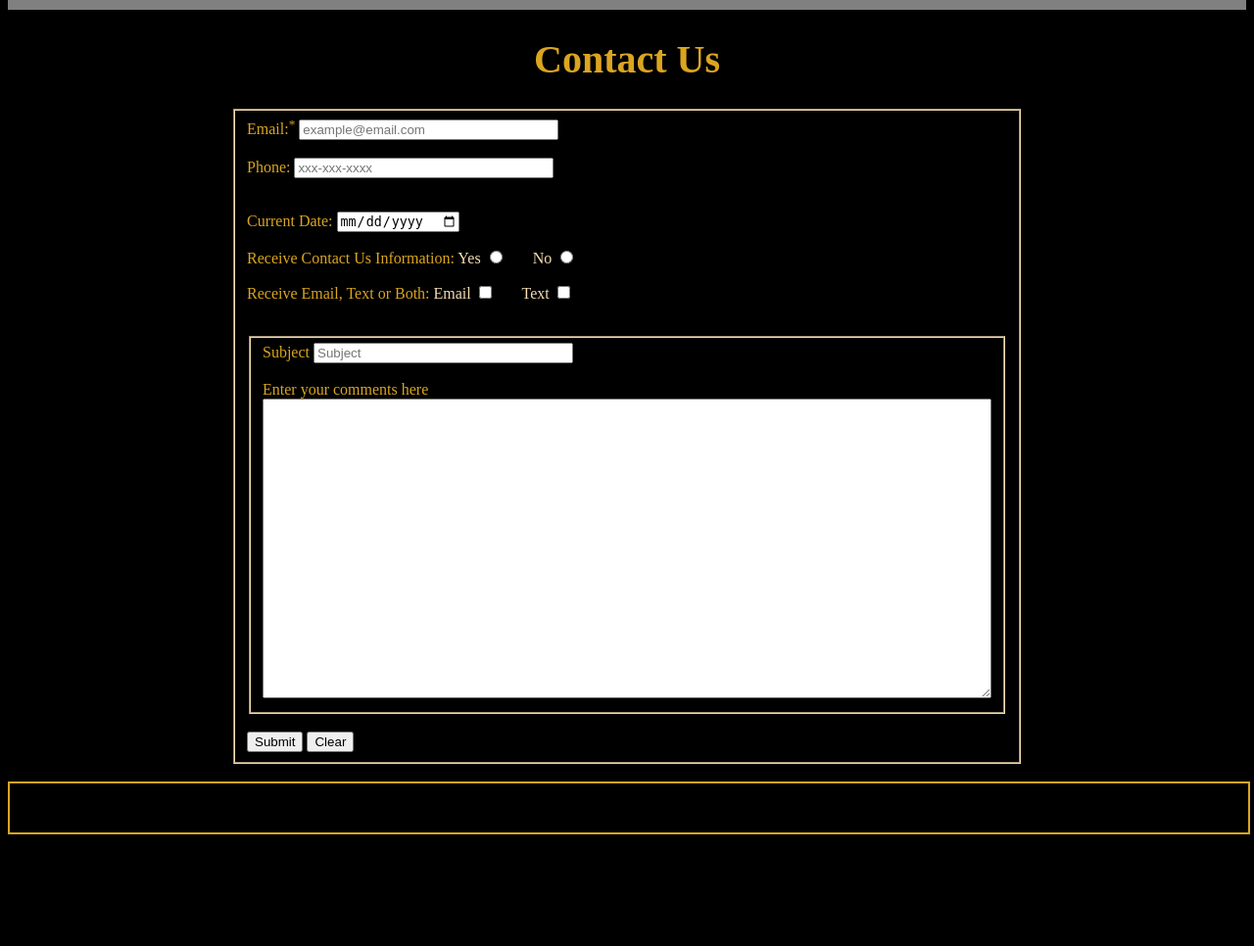
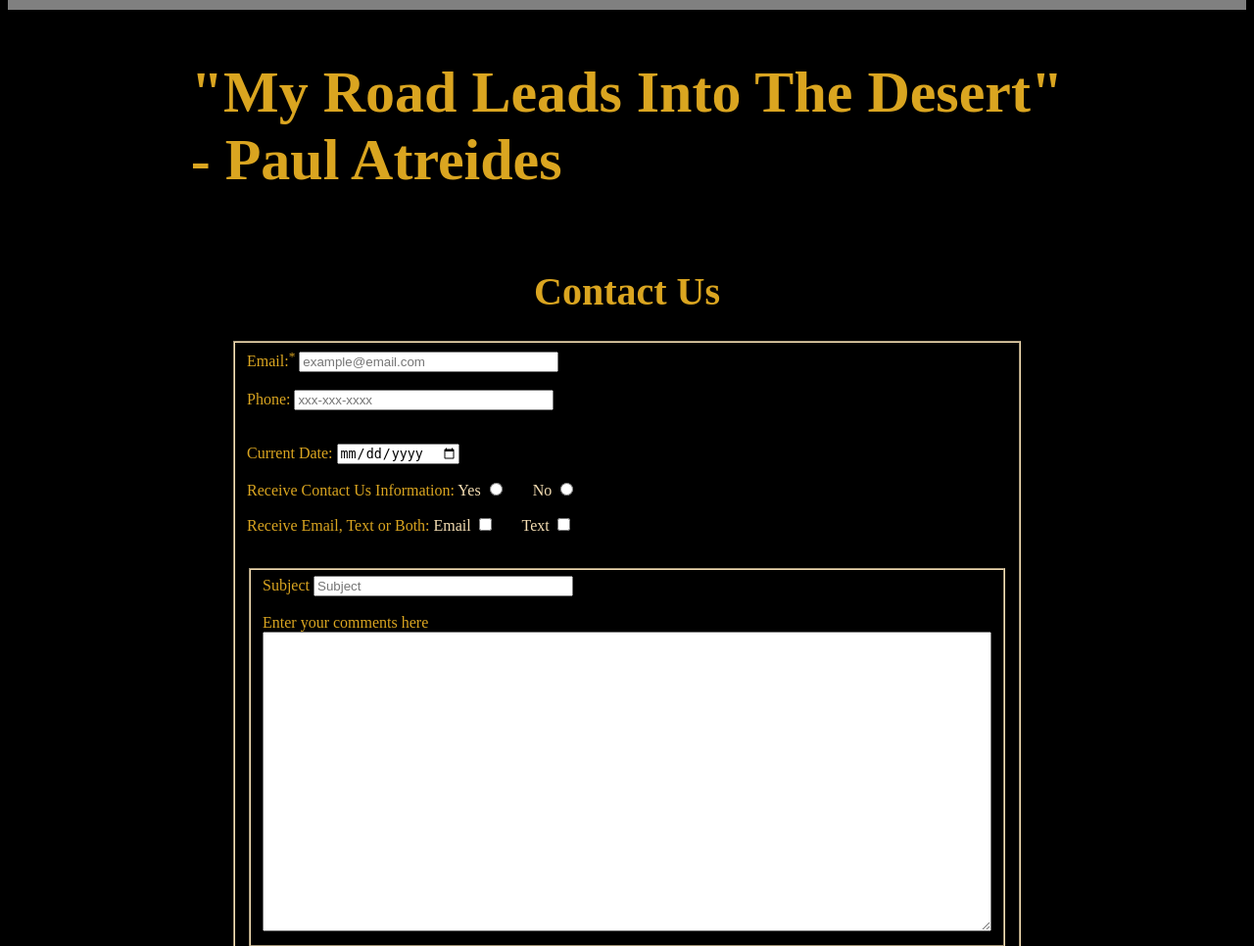
Before and after one commit to AlliVictor/Group-3_Assignment1, a PHP site: page /pages/homepage.html in a window 1280 px wide. Shown: the part 218-1184 px from the top of the page at 98% size. Before the commit the page ends 1070 px from the top, so only its background shows below. Run offline with PHP 8.4, Linux system fonts and the light colour scheme.

Commit message:
added text

```diff
--- a/pages/homepage.html
+++ b/pages/homepage.html
@@ -60,6 +60,14 @@
     <div id="detail1"></div>
 
     <main>
+        <div id="title">
+            <h2>"My Road Leads Into The Desert"
+                <br>
+                - Paul Atreides
+            </h2>
+
+        </div>
+
         <form method="POST" action="mailto:yamannejad@mtroyal.ca" name="Contact Us Information">
             <h1>Contact Us</h1>
 
--- a/style/homepage.css
+++ b/style/homepage.css
@@ -10,7 +10,7 @@ header {
 }
 
 /*logo*/
-@media screen and (max-width: 800px) {
+@media screen and (max-width: 850px) {
     #duneLogo {
         display: flex;
         padding-top: 25px;
@@ -21,7 +21,7 @@ header {
         transform: translateX(-50%);
     }
 }
-@media screen and (min-width: 800px) {
+@media screen and (min-width: 850px) {
     #duneLogo {
         display: flex;
         position: relative;
@@ -33,7 +33,7 @@ header {
 }
 
 /*nav*/
-@media screen and (max-width: 800px) {
+@media screen and (max-width: 850px) {
     .wrapper {
         display: flex;
         justify-content: left;
@@ -83,7 +83,7 @@ header {
     }
 }
 
-@media screen and (min-width: 800px) {
+@media screen and (min-width: 850px) {
     .wrapper {
         display: flex;
         justify-content: right;
@@ -135,12 +135,21 @@ article
 }
 
 /*Text*/
-
+#title {
+    color: goldenrod;
+    font-size: 250%;
+    font-weight: bold;
+    display: flex;
+    flex-direction: column;
+    align-items: center;
+    justify-content: center;
+}
 /*Img*/
 
 /*Content*/
 
 /*form*/
+
 h1
 {
     color: goldenrod;
```
